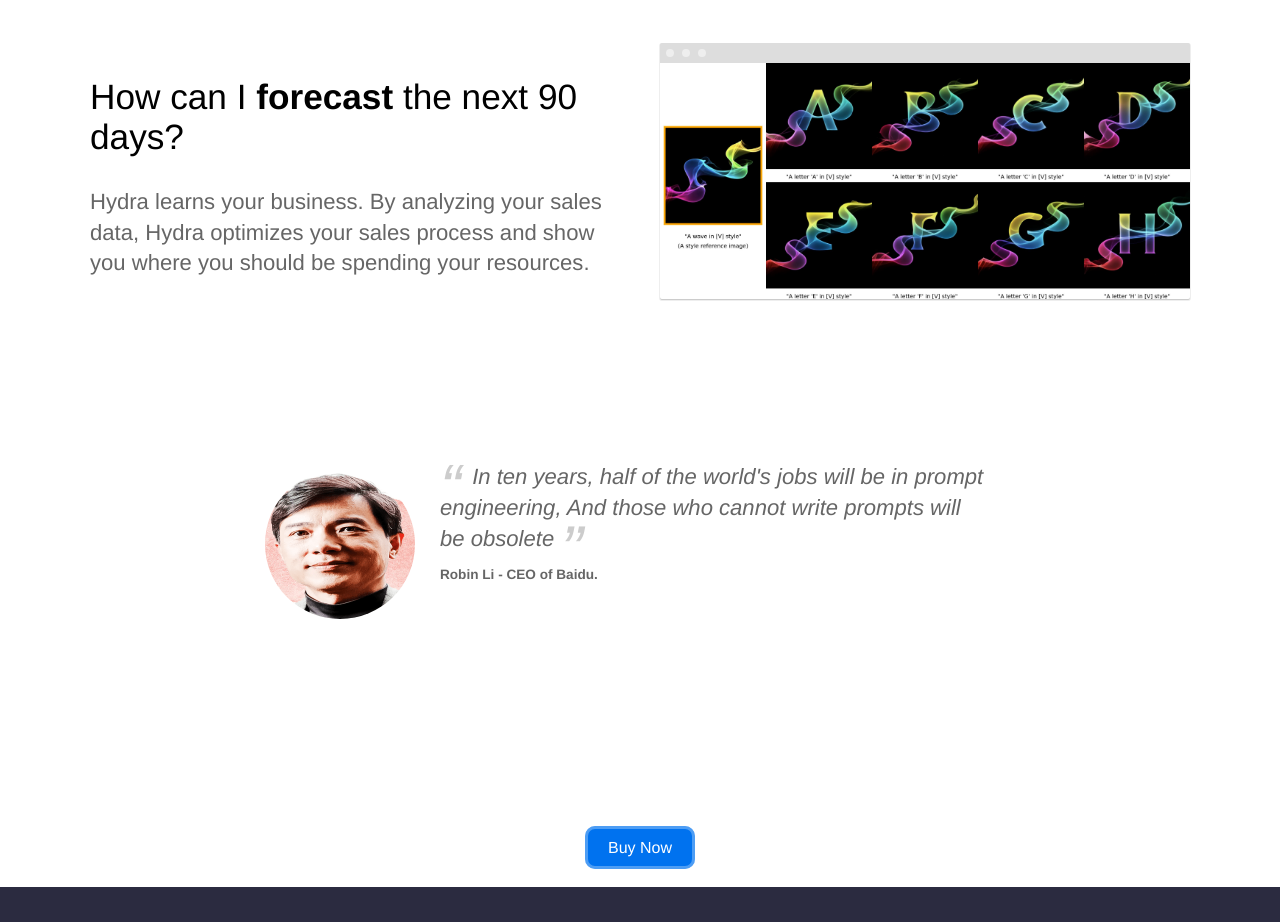
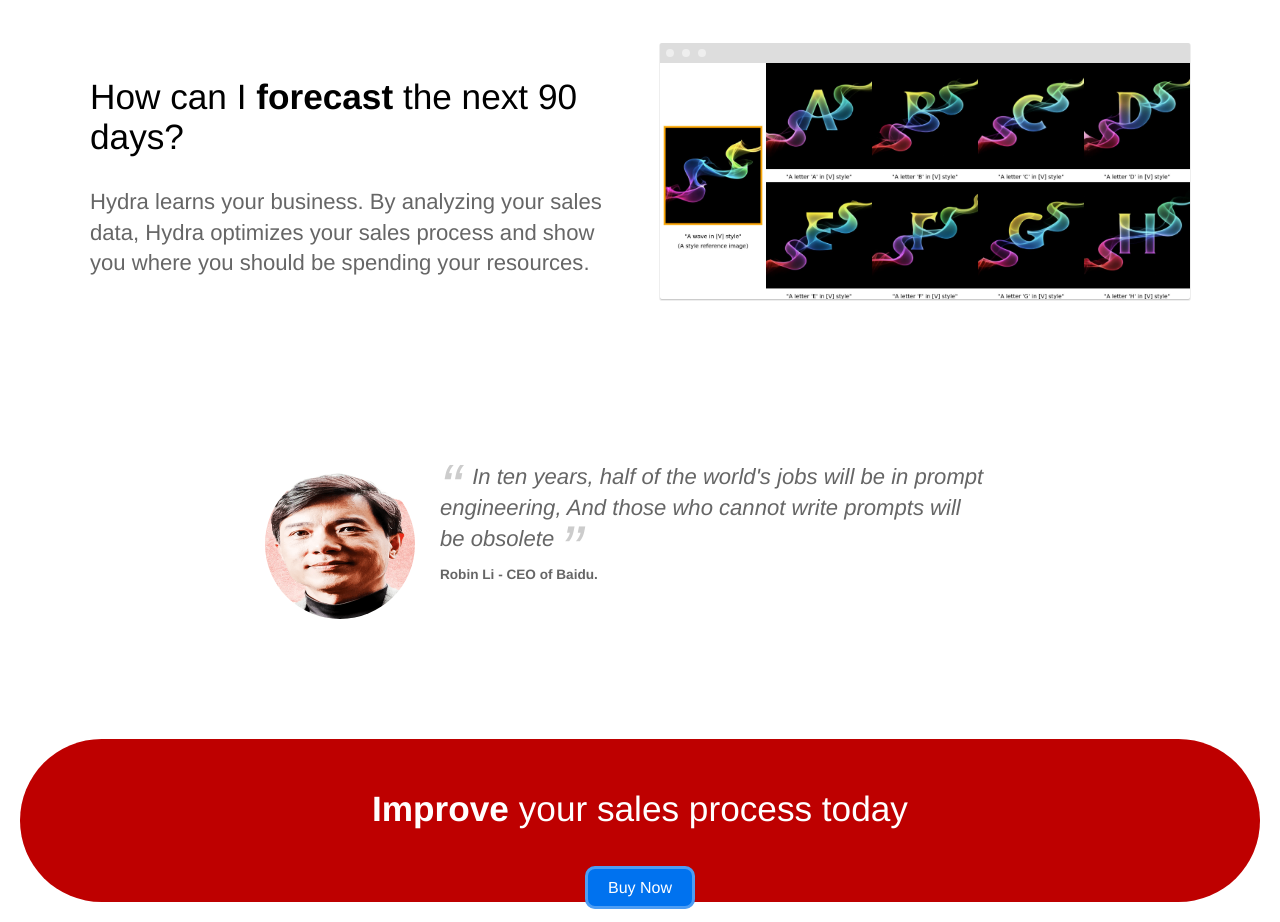
Before and after one commit to hi-sushanta/prompt, a Jekyll site: the page built from index.html, in a window 1280 px wide. Shown: the part 1686-2608 px from the top of the page. Built offline with Jekyll 4.4.1, drawn with Linux system fonts in a browser that asks for light colours; the list of posts is cut into pages by our own code; before the commit the page ends 2573 px from its top, so only the background shows below that.

Commit message:
Update landing-page.scss

```diff
--- a/_sass/landing-page.scss
+++ b/_sass/landing-page.scss
@@ -9,7 +9,7 @@
 	h2 {
 		margin-bottom: 50px;
 	}
-	sub-cta {
+	.sub-cta {
 		background:#be0000;
 		padding:50px 5px 5px 5px;
 		border-radius:550px;
```
